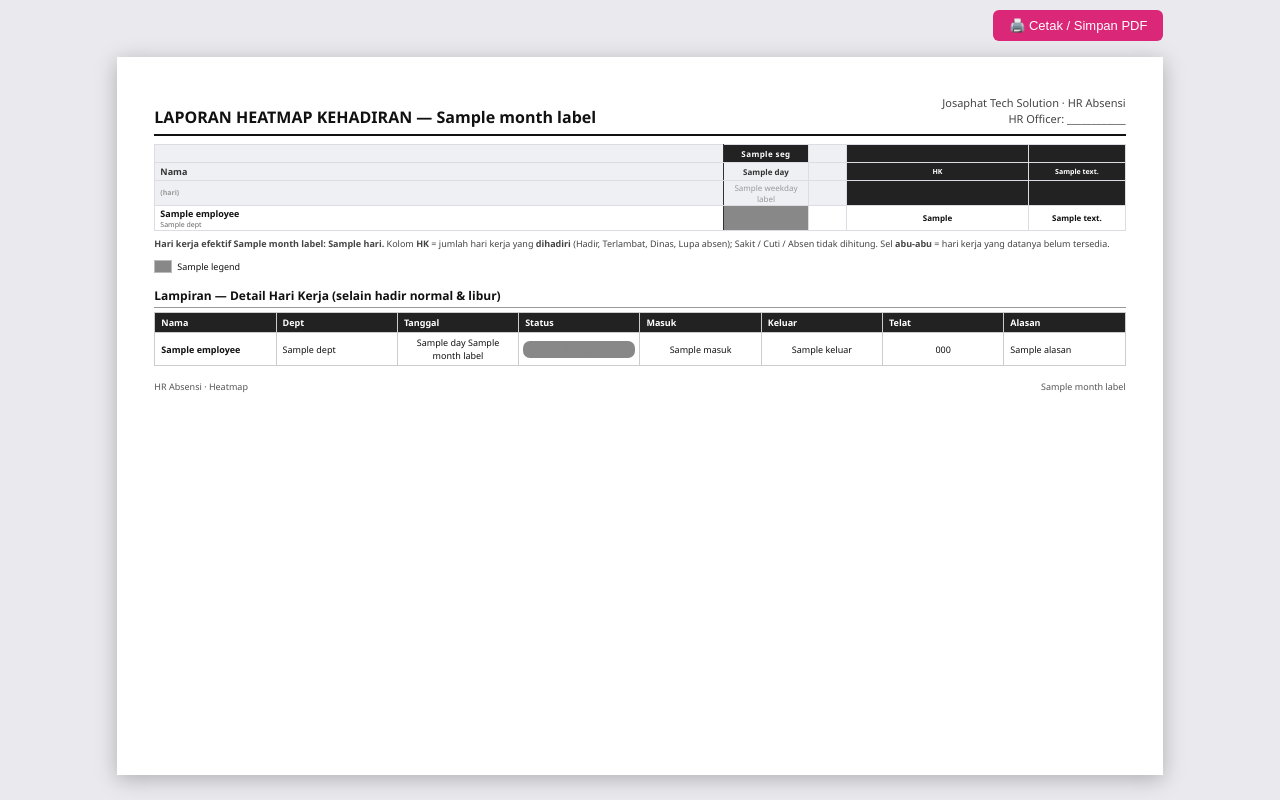
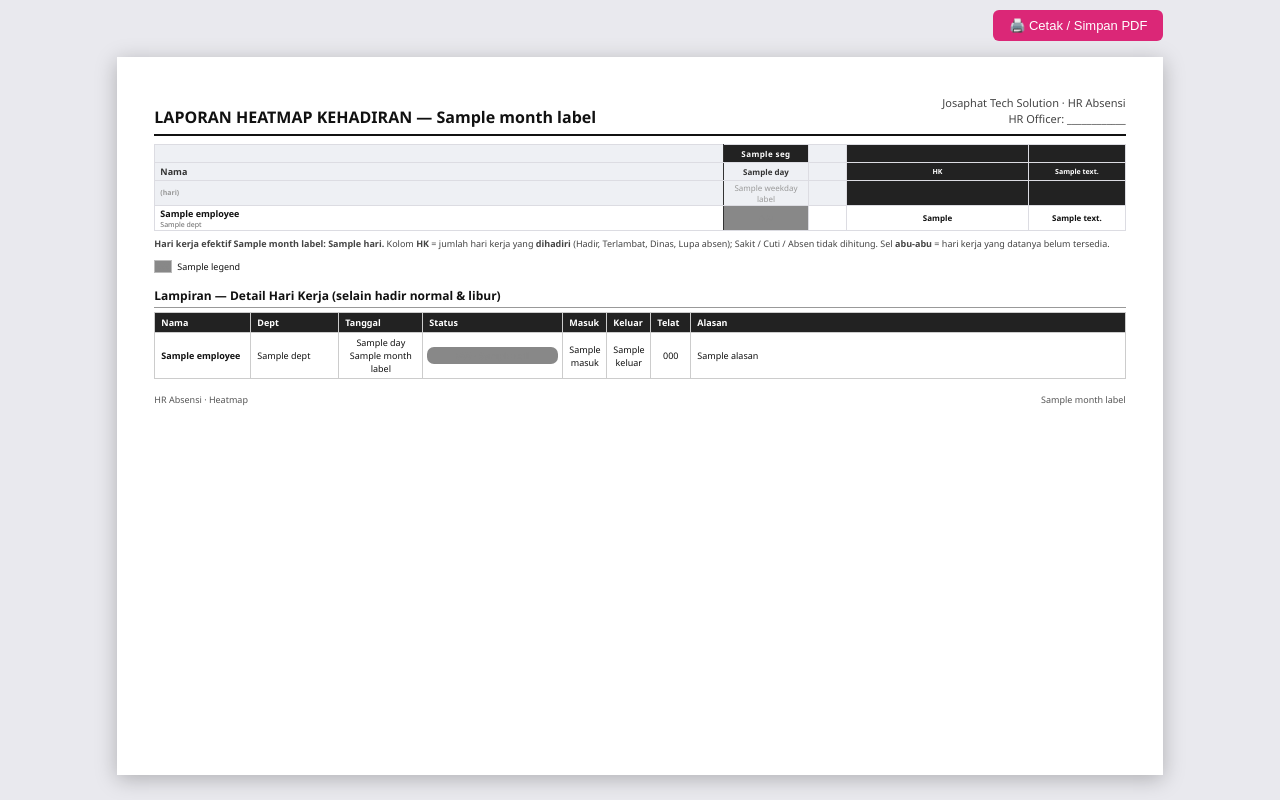
Before and after one commit to josambrosia/HR-APPS, a Python web app: template src/reports/templates/heatmap_print.html.j2 in a window 1280 px wide. Run offline with Jinja, Linux system fonts and the light colour scheme; the template is opened without the code that fills it: most values are stand-ins (such as "Sample title", 1, 10 or a date in 2020).

Commit message:
feat(v18): print appendix — widen Alasan, narrow Masuk/Keluar/Telat (long reasons fit one line)
Co-Authored-By: Claude Opus 4.8 <noreply@anthropic.com>

```diff
--- a/src/reports/templates/heatmap_print.html.j2
+++ b/src/reports/templates/heatmap_print.html.j2
@@ -91,6 +91,7 @@
   <h2 class="sec">Lampiran — Detail Hari Kerja (selain hadir normal &amp; libur)</h2>
   {% set ns = namespace(any=false) %}
   <table class="det">
+    <colgroup><col style="width:96px"><col style="width:88px"><col style="width:84px"><col style="width:140px"><col style="width:44px"><col style="width:44px"><col style="width:40px"><col></colgroup>
     <thead><tr><th>Nama</th><th>Dept</th><th>Tanggal</th><th>Status</th><th>Masuk</th><th>Keluar</th><th>Telat</th><th>Alasan</th></tr></thead>
     <tbody>
     {% for e in employees %}
```
Also changed, not shown: tests/test_heatmap_print_render.py (+7 -0 lines).
